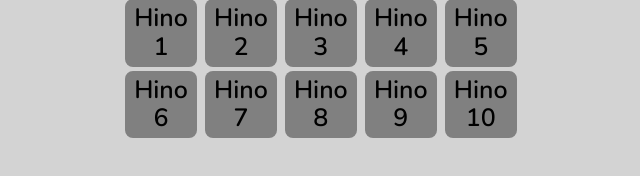
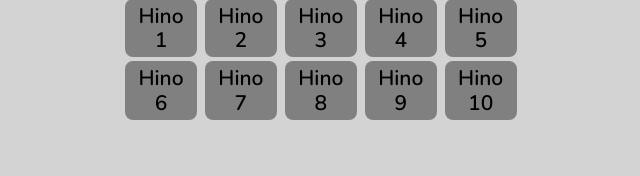
Before and after one commit to marcelofaria/coral-jubilo-celeste, a website built with Vite: page html/hinos.html in a window 1280 px wide. Shown: the part 386-562 px from the top of the page, without its empty margins (315-955 px from the left). Built offline with nearby package versions, Linux system fonts and the light colour scheme.

Commit message:
font adjust

```diff
--- a/css/index.css
+++ b/css/index.css
@@ -97,7 +97,7 @@ button.hinos {
     max-width: 72px;
     padding: 5px;
     margin: 2px 0;
-    font-size: 25px;
+    font-size: 21px;
 
 }
 
```
